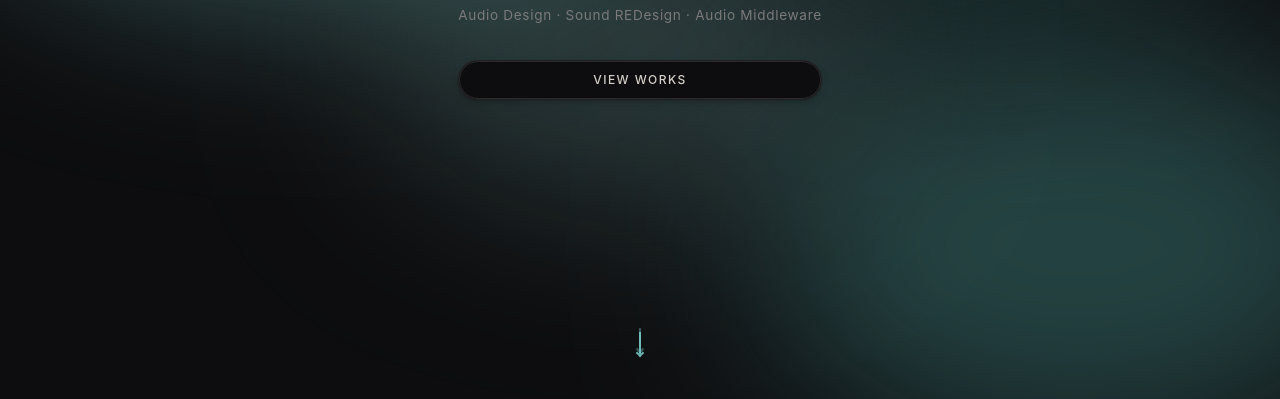
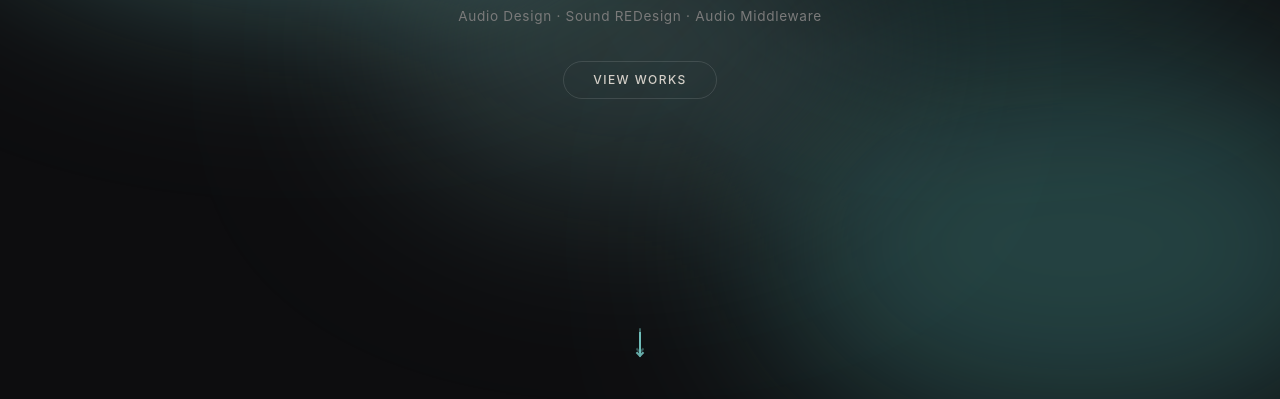
Before and after one commit to appleion123/zhao-jiayi-portfolio, a plain HTML site: page index.html in a window 1280 px wide. Shown: the part 401-800 px from the top of the page. Drawn offline with nearby package versions, Linux system fonts and the light colour scheme.

Commit message:
Remove BorderGlow, optimize performance

```diff
--- a/css/style.css
+++ b/css/style.css
@@ -74,16 +74,3 @@ a, .masthead-brand { color: inherit; text-decoration: none; }
 .footer { padding: 2rem 0; text-align: center; font-size: 0.68rem; color: var(--muted); letter-spacing: 0.08em; border-top: 1px solid rgba(255,255,255,0.05); padding-top: 2.5rem; }
 
 @media (max-width: 640px) { .content-title { font-size: 2rem; } .works-grid { grid-template-columns: 1fr; } .content-main { padding: 3rem 0; } .arrow { display: none; } .section-title { font-size: 1.3rem; } .masthead-inner { justify-content: center; } .masthead-brand { display: none; } }
-
-
-
-
-/* ===== BorderGlow (React Bits) ===== */
-.border-glow-card{--edge-proximity:0;--cursor-angle:45deg;--edge-sensitivity:30;--color-sensitivity:calc(var(--edge-sensitivity)+20);--border-radius:6px;--glow-padding:40px;--cone-spread:25;--fill-opacity:0.5;position:relative;border-radius:var(--border-radius);isolation:isolate;transform:translate3d(0,0,0.01px);display:grid;border:1px solid rgb(255 255 255/8%);background:var(--card-bg,#0d0d0f);overflow:hidden;box-shadow:rgba(0,0,0,0.1)0px 1px 2px,rgba(0,0,0,0.1)0px 2px 4px,rgba(0,0,0,0.1)0px 4px 8px}
-.border-glow-card::before,.border-glow-card::after,.border-glow-card>.edge-light{content:"";position:absolute;inset:0;border-radius:inherit;transition:opacity .25s ease-out;z-index:-1}
-.border-glow-card:not(:hover)::before,.border-glow-card:not(:hover)::after,.border-glow-card:not(:hover)>.edge-light{opacity:0;transition:opacity .75s ease-in-out}
-.border-glow-card::before{border:1px solid transparent;background:linear-gradient(var(--card-bg,#0d0d0f)0 100%)padding-box,linear-gradient(rgb(255 255 255/0%)0% 100%)border-box,var(--gradient-one)border-box,var(--gradient-two)border-box,var(--gradient-three)border-box,var(--gradient-four)border-box,var(--gradient-five)border-box,var(--gradient-six)border-box,var(--gradient-seven)border-box,var(--gradient-base)border-box;opacity:calc((var(--edge-proximity)-var(--color-sensitivity))/(100-var(--color-sensitivity)));mask-image:conic-gradient(from var(--cursor-angle)at center,black calc(var(--cone-spread)*1%),transparent calc((var(--cone-spread)+15)*1%),transparent calc((100-var(--cone-spread)-15)*1%),black calc((100-var(--cone-spread))*1%))}
-.border-glow-card::after{border:1px solid transparent;background:var(--gradient-one)padding-box,var(--gradient-two)padding-box,var(--gradient-three)padding-box,var(--gradient-four)padding-box,var(--gradient-five)padding-box,var(--gradient-six)padding-box,var(--gradient-seven)padding-box,var(--gradient-base)padding-box;mask-image:linear-gradient(to bottom,black,black),radial-gradient(ellipse at 50% 50%,black 40%,transparent 65%),radial-gradient(ellipse at 66% 66%,black 5%,transparent 40%),radial-gradient(ellipse at 33% 33%,black 5%,transparent 40%),radial-gradient(ellipse at 66% 33%,black 5%,transparent 40%),radial-gradient(ellipse at 33% 66%,black 5%,transparent 40%),conic-gradient(from var(--cursor-angle)at center,transparent 5%,black 15%,black 85%,transparent 95%);mask-composite:subtract,add,add,add,add,add;opacity:calc(var(--fill-opacity)*(var(--edge-proximity)-var(--color-sensitivity))/(100-var(--color-sensitivity)));mix-blend-mode:soft-light}
-.border-glow-card>.edge-light{inset:calc(var(--glow-padding)*-1);pointer-events:none;z-index:1;mask-image:conic-gradient(from var(--cursor-angle)at center,black 2.5%,transparent 10%,transparent 90%,black 97.5%);opacity:calc((var(--edge-proximity)-var(--edge-sensitivity))/(100-var(--edge-sensitivity)));mix-blend-mode:plus-lighter}
-.border-glow-card>.edge-light::before{content:"";position:absolute;inset:var(--glow-padding);border-radius:inherit;box-shadow:inset 0 0 0 1px var(--glow-color),inset 0 0 1px 0 var(--glow-color-60),inset 0 0 3px 0 var(--glow-color-50),inset 0 0 6px 0 var(--glow-color-40),inset 0 0 15px 0 var(--glow-color-30),inset 0 0 25px 2px var(--glow-color-20),inset 0 0 50px 2px var(--glow-color-10),0 0 1px 0 var(--glow-color-60),0 0 3px 0 var(--glow-color-50),0 0 6px 0 var(--glow-color-40),0 0 15px 0 var(--glow-color-30),0 0 25px 2px var(--glow-color-20),0 0 50px 2px var(--glow-color-10)}
-.border-glow-inner{display:flex;flex-direction:column;position:relative;z-index:1}
--- a/index.html
+++ b/index.html
@@ -84,5 +84,5 @@
 <script src="https://cdnjs.cloudflare.com/ajax/libs/gsap/3.12.5/gsap.min.js"></script>
 <script src="js/main.js"></script>
 <script src="js/animations.js"></script>
-<script src="js/border-glow.js"></script></body>
+</body>
 </html>
```
